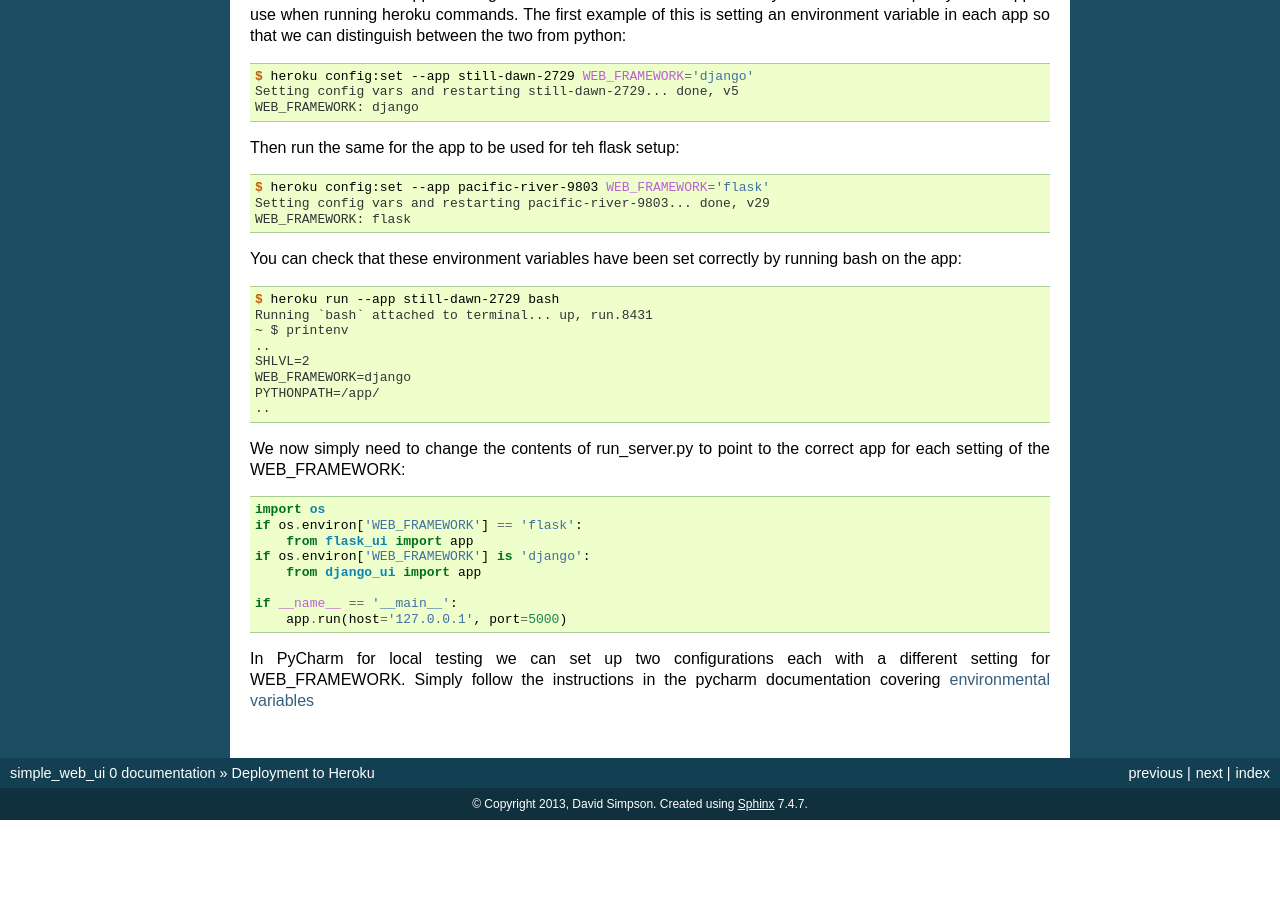
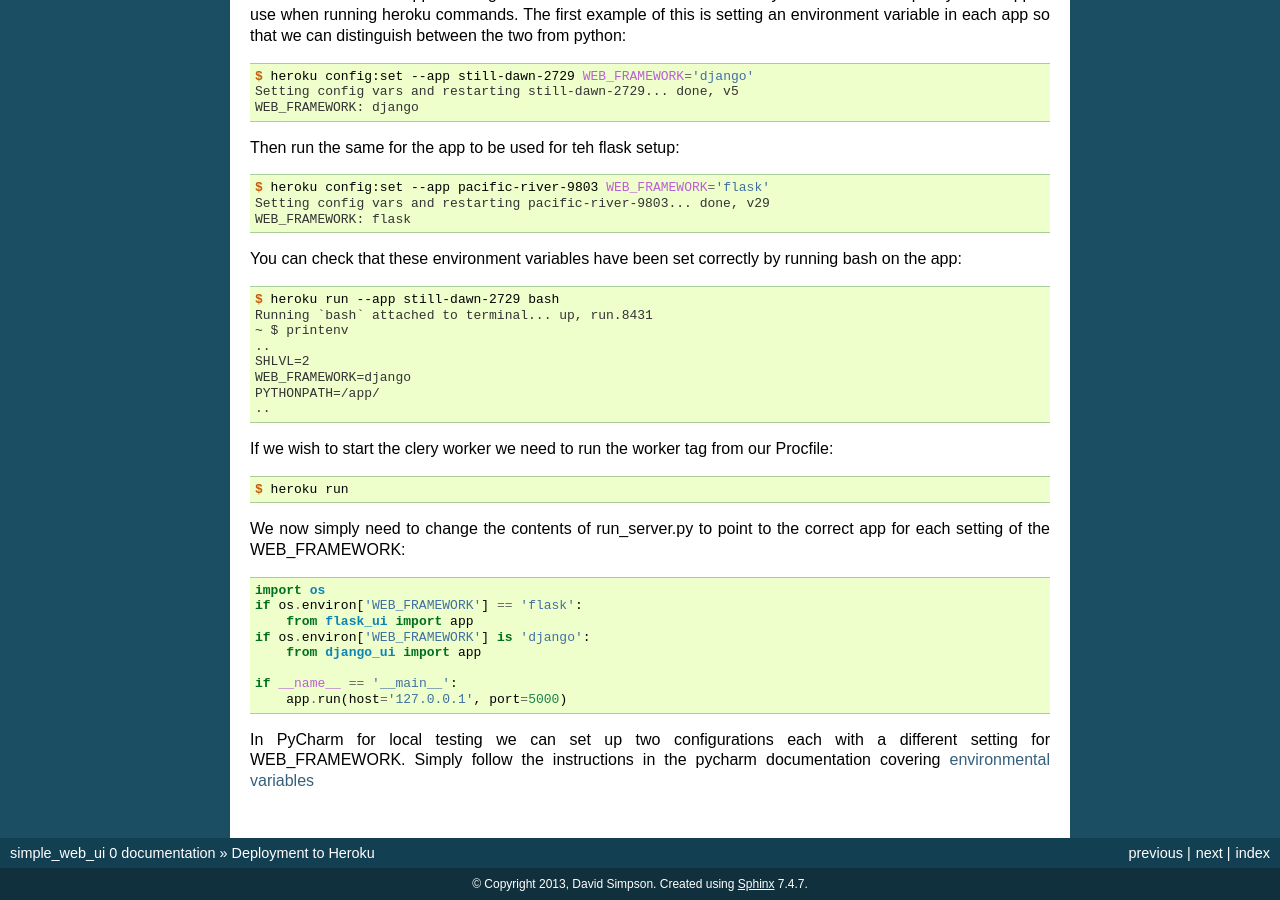
Before and after one commit to dsimpson1980/flaskr, a Sphinx documentation site: the page built from docs/source/heroku_setup.rst, in a window 1280 px wide and 900 px high, scrolled down 2230 px. Built offline with Sphinx 7.4.7, drawn with Linux system fonts in a browser that asks for light colours; before the commit the page ends 3050 px from its top, so only the background shows below that.

Commit message:
Run celery worker on foreman on heroku

```diff
--- a/docs/source/heroku_setup.rst
+++ b/docs/source/heroku_setup.rst
@@ -179,6 +179,12 @@ bash on the app:
     PYTHONPATH=/app/
     ..
 
+If we wish to start the clery worker we need to run the worker tag from our Procfile:
+
+.. code-block:: console
+
+    $ heroku run
+
 We now simply need to change the contents of run_server.py to point to the
 correct app for each setting of the WEB_FRAMEWORK:
 
```
Also changed, not shown: 3 other files.
